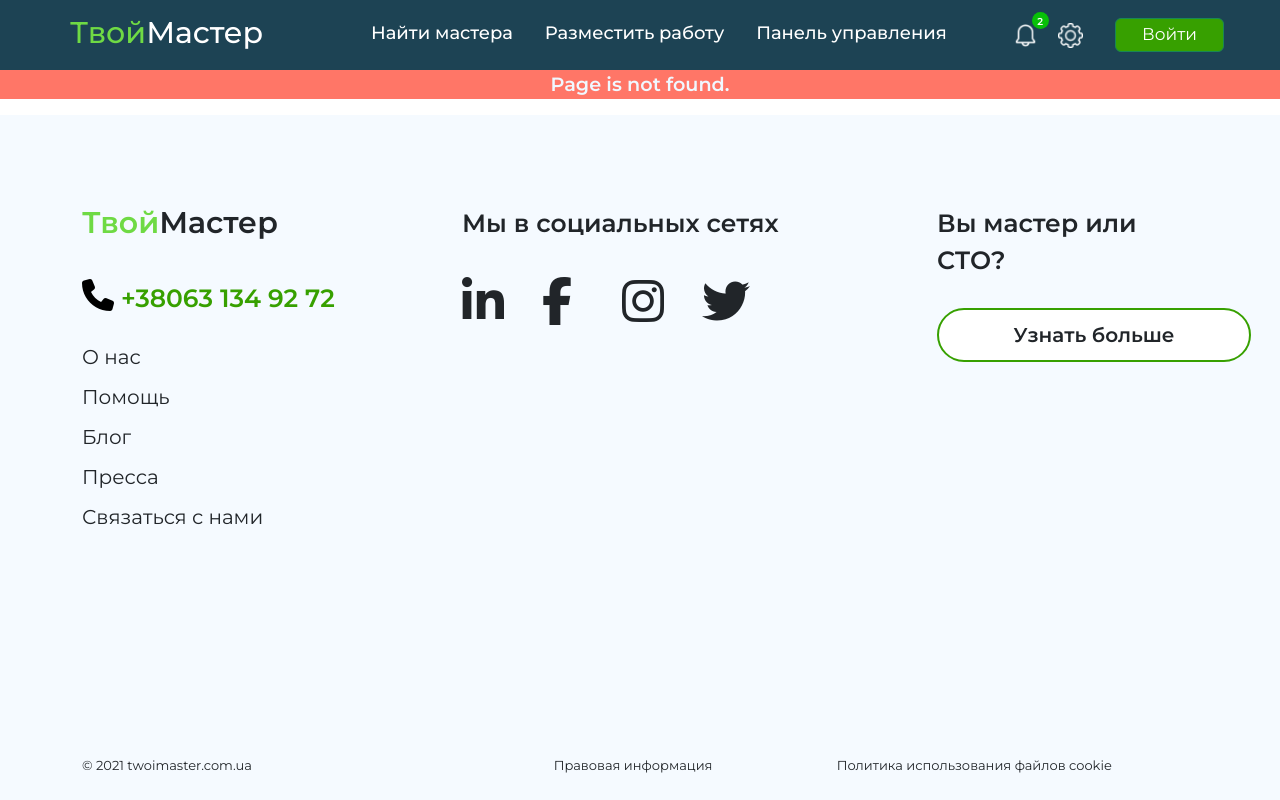
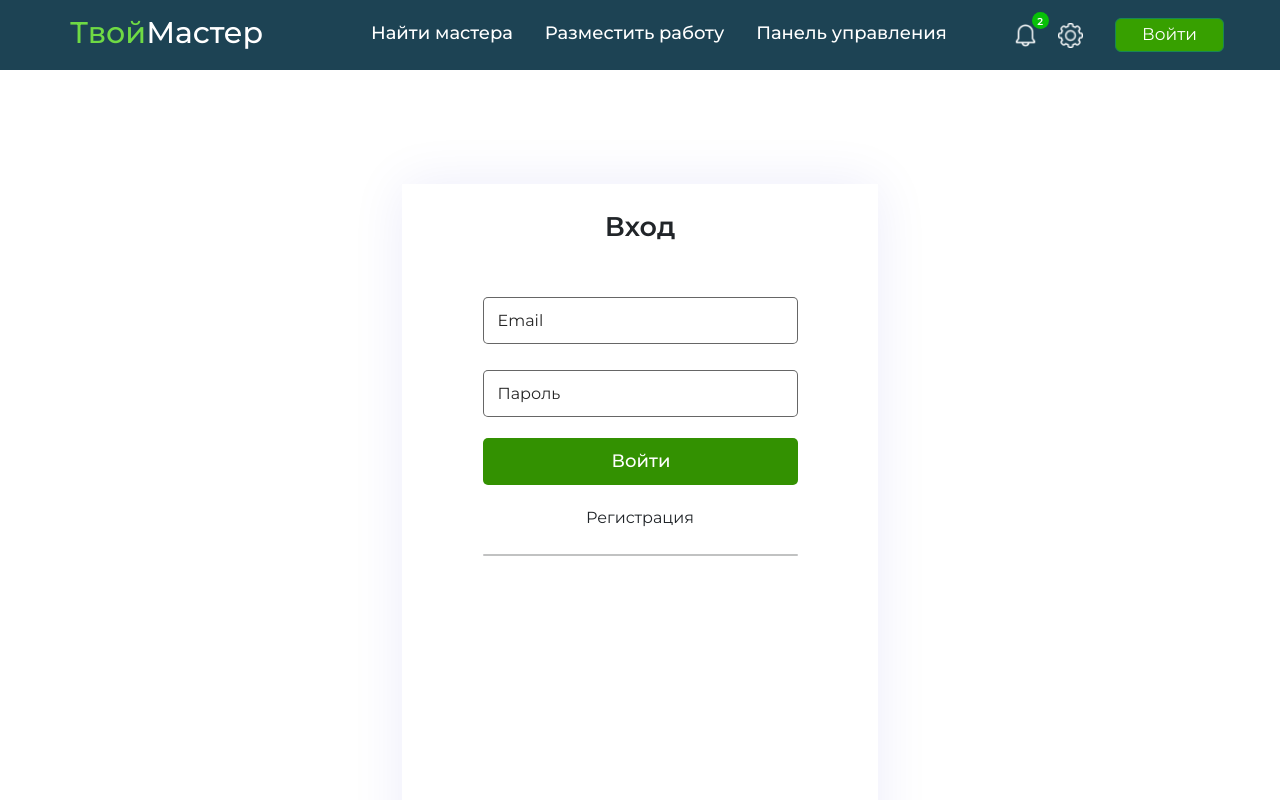
Before and after one commit to Kasitsyn/YourMaster, a React (Create React App) app: page /login in a window 1280 px wide. Shown: the top 800 px of the page. Built offline with nearby package versions, Linux system fonts and the light colour scheme.

Commit message:
feat: work with registration, no validation yet, use redux toolkit, create login.jsx component, refactor header - add button Exit

```diff
--- a/package.json
+++ b/package.json
@@ -4,6 +4,7 @@
   "private": true,
   "homepage": "https://kasitsyn.github.io/YourMaster",
   "dependencies": {
+    "@reduxjs/toolkit": "^1.8.1",
     "@testing-library/jest-dom": "^5.16.3",
     "@testing-library/react": "^12.1.4",
     "@testing-library/user-event": "^13.5.0",
@@ -14,6 +15,7 @@
     "react-router-dom": "^6.3.0",
     "react-scripts": "5.0.0",
     "redux": "^4.1.2",
+    "uuidv4": "^6.2.13",
     "web-vitals": "^2.1.4"
   },
   "scripts": {
--- a/src/App.js
+++ b/src/App.js
@@ -13,23 +13,7 @@ import { FindMaster } from "./components/FindMaster/FindMaster.jsx";
 import { FindJob } from "./components/FindJob/FindJob.jsx";
 import { NotificationsPage } from "./components/NotificationsPage/NotificationsPage.jsx";
 import { SettingsComponent } from "./components/SettingsComponent/SettingsComponent.jsx";
-
-
-
-// const defaultState = {
-
-// }
-
-// const reducer = (state = defaultState, action) => {
-//   switch (action.type) {
-
-
-
-//     default: return state
-//   }
-// }
-
-// const store = createStore()
+import { Login } from './components/Login/Login';
 
 function App() {
   return (
@@ -39,6 +23,7 @@ function App() {
         <Route path='/' element={<Navigate to={'/YourMaster'} />} />
         <Route path='/YourMaster' element={<ClientLandingPage />} />
         <Route path='/registration' element={<MasterRegistration />} />
+        <Route path='/login' element={<Login />} />
         <Route path='/place-work' element={<JobApplication />} />
         <Route path='/current-works' element={<BaseWorkCard />} />
         <Route path="/admin-panel" element={<AdminPanel />} />
--- a/src/components/Header/Header.jsx
+++ b/src/components/Header/Header.jsx
@@ -8,6 +8,8 @@ import { JobApplication } from "../JobApplication/JobApplication";
 import { BaseWorkCard } from "../BaseWorkCard/BaseWorkCard";
 import { MasterRegistration } from "../MasterRegistration/MasterRegistration";
 import { NotFoundPage } from "../NotFoundPage/NotFoundPage";
+import { useDispatch, useSelector } from "react-redux";
+import { signUp } from "../../store/authSlice";
 
 
 
@@ -19,13 +21,13 @@ export function Header(props) {
         { id: 3, title: 'Панель управления', link: '/admin-panel' },
     ];
 
-    // const navForMaster = [
-    //     { id: 1, title: 'Найти работу' },
-    //     { id: 2, title: 'Текущие работы' },
-    // ];
-
+    const isAuth = useSelector((state) => state.auth.isAuth)
+    const dispatch = useDispatch()
     const handleButtonClick = () => navigate('/registration')
-
+    const handleButtonClickLogOut = () => {
+        dispatch(signUp(false))
+        navigate('/login')
+    }
     return (
         <header>
             <div className="container">
@@ -36,16 +38,18 @@ export function Header(props) {
                         </Link>
                     </div>
                     <div className="col-6 col-lg-8 menuBox">
-                            <ul className="nav justify-content-center">
-                                {navForClient.map(item =>
-                                    <Nav link={item.link} key={item.id} item={item} />
-                                )}
-                            </ul>
+                        <ul className="nav justify-content-center">
+                            {navForClient.map(item =>
+                                <Nav link={item.link} key={item.id} item={item} />
+                            )}
+                        </ul>
                         <Control />
 
                     </div>
                     <div className="col-lg-1 col-md-2 col-sm-4 col-5 loginBlock">
-                        <Button onClick={handleButtonClick} className="btn-success">Войти</Button>
+                        {isAuth
+                            ? <Button onClick={handleButtonClickLogOut} className="btn-success">Выйти</Button>
+                            : <Button onClick={handleButtonClick} className="btn-success">Войти</Button>}
                     </div>
                 </div>
             </div>
--- /dev/null
+++ b/src/components/Login/Login.css
@@ -0,0 +1,130 @@
+.registrationBlock {
+    max-height: 1024px;
+}
+
+.registrationBlock form {
+    text-align: center;
+    width: 476px;
+    height: 805px;
+    margin: 114px auto;
+    box-shadow: 0px 0px 51px rgba(0, 8, 188, 0.08);
+}
+
+.registrationBlock form input:not(input[type="radio"]),
+select,
+hr {
+    width: 315px;
+    height: 47px;
+    border: 1px solid rgba(0, 0, 0, 0.6);
+    border-radius: 5px;
+    padding-left: 14px;
+}
+
+.registrationBlock form input:not(input[type="radio"]):hover {
+    border-color: #339101;
+}
+
+.registrationBlock form input:not(input[type="radio"]):focus {
+    border-color: #339101 !important;
+}
+
+.registrationBlock form input::placeholder {
+    font-size: 16px;
+    font-weight: 300;
+    color: rgba(0, 0, 0, 0.85);
+}
+
+select {
+    cursor: pointer;
+}
+
+.registrationBlock form h1 {
+    font-size: 27px;
+    font-weight: 600;
+    padding-top: 27px;
+    padding-bottom: 25px;
+}
+
+.registrationBlock form input[name="email"] {
+    margin-top: 21px;
+    margin-bottom: 5px;
+}
+
+.form-check-input {
+    margin-right: 5px;
+    cursor: pointer;
+}
+
+.form-check-input:checked {
+    background-color: #37A000 !important;
+    border-color: #6FDA44 !important;
+}
+
+.form-check-input:focus {
+    box-shadow: none !important;
+}
+
+.registrationBlock form label {
+    float: left;
+    margin-left: 85px;
+    margin-top: 10px;
+    cursor: pointer;
+}
+
+.registrationBlock form input[name="companyName"] {
+    margin-top: 21px;
+    margin-bottom: 21px;
+}
+
+.registrationBlock form input[placeholder="Пароль"] {
+    margin-top: 21px;
+    margin-bottom: 21px;
+}
+
+.registrationBlock form input[placeholder="Повторите пароль"] {
+    margin-bottom: 37px;
+}
+
+.form__submit-link {
+    width: 315px;
+    height: 47px;
+    border: 1px solid rgba(0, 0, 0, 0.6);
+    border-radius: 5px;
+    padding-left: 14px;
+    background-color: #339101;
+    color: #ffffff;
+    font-size: 18px;
+    font-weight: 500;
+    margin-bottom: 21px;
+    border: none !important;
+}
+
+.registrationBlock form input[value="Зарегестрироваться"] {
+    background-color: #339101;
+    color: #ffffff;
+    font-size: 18px;
+    font-weight: 500;
+    margin-bottom: 21px;
+    border: none !important;
+}
+
+.registrationBlock form input[value="Зарегестрироваться"]+br+a {
+    text-decoration: none;
+    color: #339101;
+    font-size: 18px;
+    font-weight: 500;
+}
+
+form hr {
+    margin: 24px auto;
+}
+
+.formPolicy {
+    font-size: 12px;
+    font-weight: 300;
+}
+
+.formPolicy a {
+    text-decoration: none;
+    color: #339101;
+}
--- /dev/null
+++ b/src/components/Login/Login.jsx
@@ -0,0 +1,64 @@
+import { useEffect, useState } from 'react'
+import { Link, Route, Routes, useNavigate } from "react-router-dom";
+import { AdminPanel } from "../AdminPanel/AdminPanel";
+import { Button } from "../UI/buttons/Button";
+import "./Login.css";
+
+
+export function Login(props) {
+
+    const [formData, setFormData] = useState({
+        phone: '',
+        email: '',
+        status: '',
+        name: '',
+        city: '',
+        password: '',
+        password2: ''
+
+    })
+
+    const { phone, email, status, name, city, password, password2 } = formData
+
+    const onSubmit = (e) => {
+        e.preventDefault()
+    }
+
+    const navigate = useNavigate()
+
+    // const onSubmit = () => navigate('/admin-panel')
+
+    const onChange = (e) => {
+
+        setFormData((prevState) => ({
+            ...prevState,
+            [e.target.name]: e.target.value,
+        }))
+    }
+
+    return (
+        <div class="registrationBlock">
+            <div class="container">
+                <form action="" name="login" onSubmit={onSubmit}>
+                    <h1>Вход</h1>
+                    <input type="email" name="email" placeholder="Email" id='email' value={email} onChange={onChange} />
+                    <br />
+                    <input type="password" name="password" id="password" value={password} onChange={onChange} placeholder="Пароль" />
+                    <br />
+                    <Button className={'form__submit-link'} onClick={onSubmit} type="submit">Войти</Button>
+                    {/* <Link className="form__submit-link" to={'/admin-panel'}>Зарегистрироваться</Link> */}
+
+                    <br />
+                    <Link to={'/registration'}>Регистрация</Link>
+                    <hr />
+
+                </form>
+            </div>
+        </div >
+
+    );
+}
+
+Login.defaultProps = {
+
+};
--- a/src/components/MasterRegistration/MasterRegistration.jsx
+++ b/src/components/MasterRegistration/MasterRegistration.jsx
@@ -1,34 +1,74 @@
+import { useEffect, useState } from 'react'
+import { useDispatch, useSelector } from 'react-redux';
 import { Link, Route, Routes, useNavigate } from "react-router-dom";
+import { v4 as uuidv4 } from 'uuid';
+import { signUp } from '../../store/authSlice';
 import { AdminPanel } from "../AdminPanel/AdminPanel";
 import { Button } from "../UI/buttons/Button";
 import "./MasterRegistration.css";
 
+export function MasterRegistration(props) {
+
+    const [formData, setFormData] = useState({
+        id: '',
+        phone: '',
+        email: '',
+        status: '',
+        name: '',
+        city: '',
+        password: '',
+        password2: ''
+
+    })
+
+    const { phone, email, status, name, city, password, password2 } = formData
+
+    const isAuth = useSelector(state => state.auth.isAuth)
+    const dispatch = useDispatch()
+
+    const registerUser = () => localStorage[`${email}`] = JSON.stringify({ ...formData, id: uuidv4() });
+
+    const onSubmit = (e) => {
+        e.preventDefault()
+        registerUser()
+        dispatch(signUp(true))
+        navigate('/admin-panel')
+    }
+
+    const navigate = useNavigate()
+
+    // const onSubmit = () => navigate('/admin-panel')
+
+    const onChange = (e) => {
+
+        setFormData((prevState) => ({
+            ...prevState,
+            [e.target.name]: e.target.value,
+        }))
 
 
 
-export function MasterRegistration(props) {
-    const navigate = useNavigate()
-
-    const onSubmit = () => navigate('/admin-panel')
+    }
 
     return (
         <div class="registrationBlock">
             <div class="container">
-                <form action="" name="userReg">
+                <form action="" name="userReg" onSubmit={onSubmit}>
                     <h1>Регистрация</h1>
-                    <input type="tel" name="phoneNumber" placeholder="Телефон" />
+                    <input type="tel" name="phone" placeholder="Телефон" id='phone' value={phone} onChange={onChange} />
                     <br />
-                    <input type="email" name="email" placeholder="Email" />
+                    <input type="email" name="email" placeholder="Email" id='email' value={email} onChange={onChange} />
                     <br />
                     <label for="master"><input class="form-check-input" type="radio" name="status" id="master"
-                        value="master" checked /><span>Индивидуальный мастер</span></label>
+                        value="Индивидуальный мастер" onChange={onChange} /><span>Индивидуальный мастер</span></label>
                     <br />
                     <label for="station"><input class="form-check-input" type="radio" name="status" id="station"
-                        value="station" /><span>Автосервис</span></label>
+                        value="Автосервис" onChange={onChange} /><span>Автосервис</span></label>
                     <br />
-                    <input type="text" name="companyName" placeholder="Имя/Название компании" />
+                    <input type="text" name="name" id='name' value={name} onChange={onChange} placeholder="Имя/Название компании" />
                     <br />
-                    <select name="city" id="">
+                    <br />
+                    <select name="city" id="city" value={city} onChange={onChange}>
                         <option disabled selected>Город</option>
                         <option value="kiev">Киев</option>
                         <option value="lvov">Львов</option>
@@ -36,18 +76,18 @@ export function MasterRegistration(props) {
                         <option value="odessa">Одесса</option>
                     </select>
                     <br />
-                    <input type="password" name="" id="" placeholder="Пароль" />
+                    <input type="password" name="password" id="password" value={password} onChange={onChange} placeholder="Пароль" />
                     <br />
-                    <input type="password" name="" id="" placeholder="Повторите пароль" />
+                    <input type="password" name="password2" id="password2" value={password2} onChange={onChange} placeholder="Повторите пароль" />
                     <br />
                     <Button className={'form__submit-link'} onClick={onSubmit} type="submit">Зарегистрироваться</Button>
                     {/* <Link className="form__submit-link" to={'/admin-panel'}>Зарегистрироваться</Link> */}
 
                     <br />
-                    <a href="#">Уже есть аккаунт?</a>
+                    <Link to={'/login'} >Уже есть аккаунт?</Link>
                     <hr />
                     <p class="formPolicy">Нажимая кнопку "Продолжить", вы подтверждаете свое согласие с
-                        <a href="#">Пользовательским соглашением</a> и даёте <a href="#">Согласие на обработку персональных
+                        <a href="#"> пользовательским соглашением</a> и даёте <a href="#">согласие на обработку персональных
                             данных.</a>
                     </p>
                 </form>
--- a/src/index.js
+++ b/src/index.js
@@ -4,6 +4,8 @@ import App from './App';
 import reportWebVitals from './reportWebVitals';
 import * as ReactDOMClient from 'react-dom/client';
 import { BrowserRouter } from 'react-router-dom';
+import { Provider } from 'react-redux';
+import store from "./store"
 
 const container = document.getElementById('root');
 const root = ReactDOMClient.createRoot(container);
@@ -11,7 +13,9 @@ const root = ReactDOMClient.createRoot(container);
 root.render(
     <React.StrictMode>
         <BrowserRouter>
-            <App />
+            <Provider store={store}>
+                <App />
+            </Provider>
         </BrowserRouter>
     </React.StrictMode>
 )
--- /dev/null
+++ b/src/store/authSlice.js
@@ -0,0 +1,17 @@
+import { createSlice } from "@reduxjs/toolkit";
+
+const authSlice = createSlice({
+    name: 'auth',
+    initialState: {
+        isAuth: false
+    },
+
+    reducers: {
+        signUp(state, action) {
+            state.isAuth = action.payload
+        }
+    }
+})
+
+export default authSlice.reducer
+export const {signUp} = authSlice.actions
--- /dev/null
+++ b/src/store/index.js
@@ -0,0 +1,7 @@
+import { configureStore } from "@reduxjs/toolkit";
+import authReducer from "./authSlice"
+export default configureStore({
+    reducer: {
+        auth: authReducer
+    }
+})
```
Also changed, not shown: 1 other file (tests, documents, lock files or other folders).
